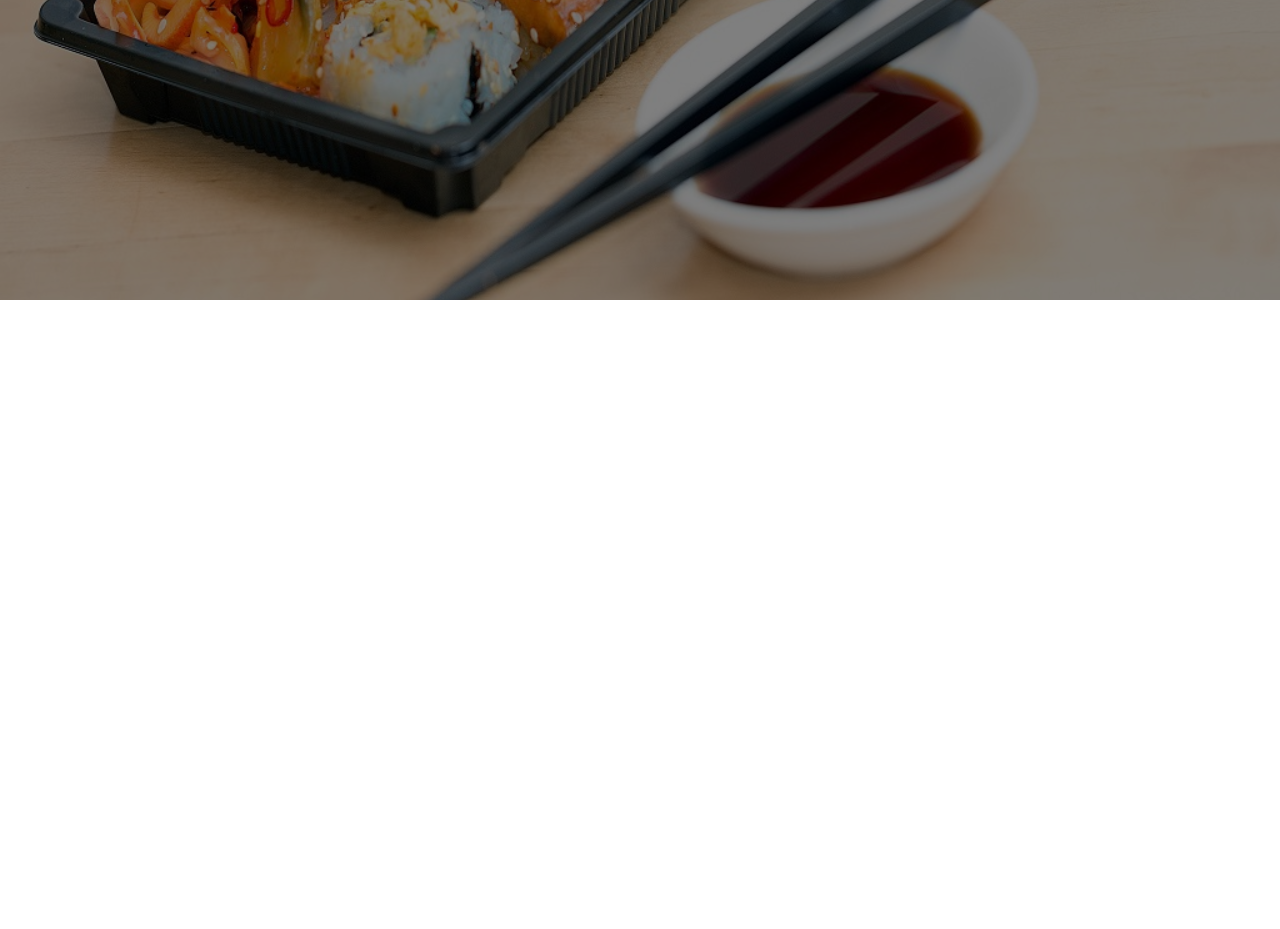
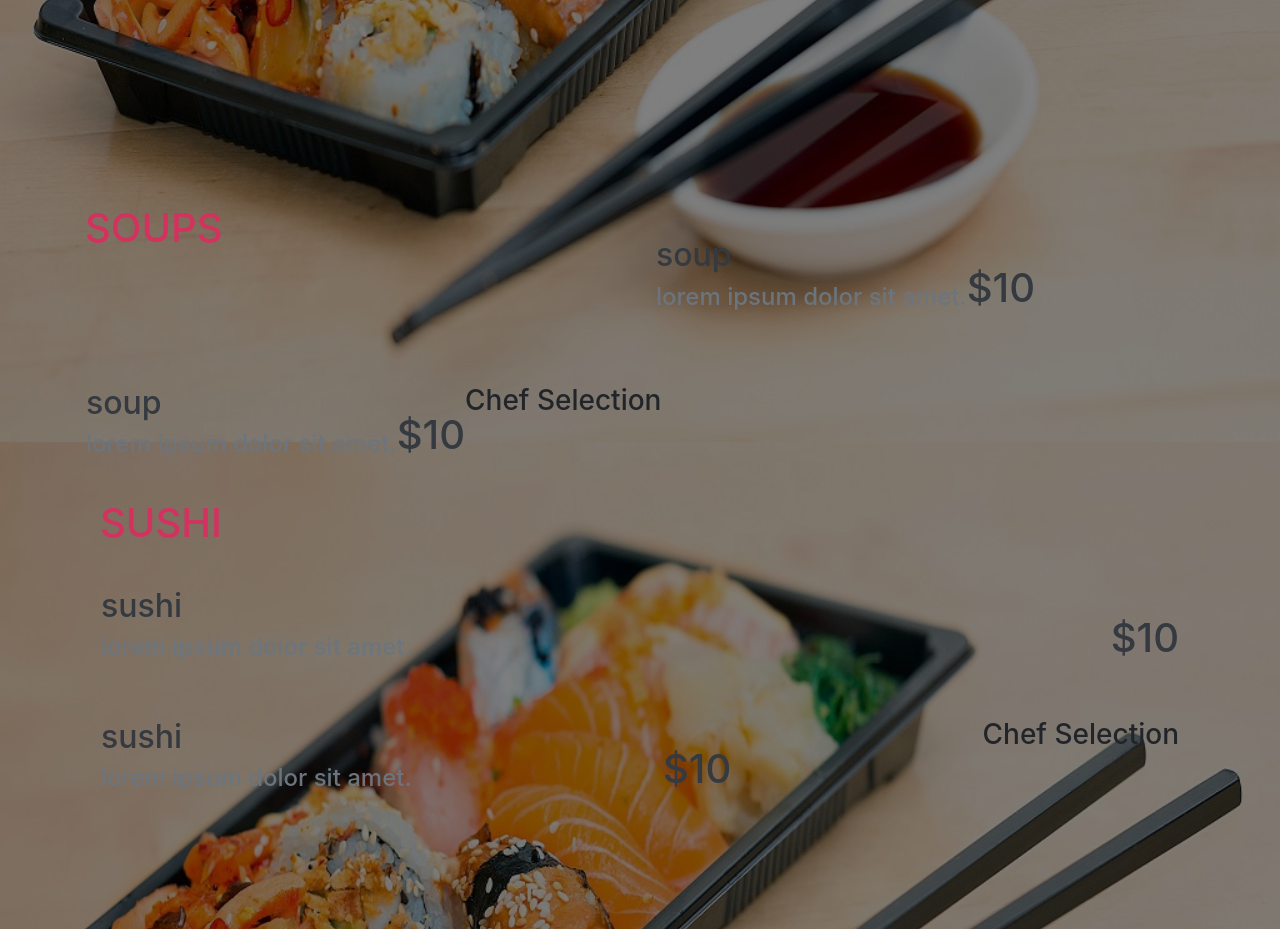
Before and after one commit to didi9002009/RecipeTemp3_Bootstrap, a website built with Parcel: page index.html in a window 1280 px wide. Shown: the part 1478-2407 px from the top of the page. Before the commit the page ends 1778 px from the top, so only its background shows below. Built offline with nearby package versions, Linux system fonts and the light colour scheme.

Commit message:
update html

```diff
--- a/index.html
+++ b/index.html
@@ -175,10 +175,72 @@
       <div class="container">
         <div class="row">
           <div class="col-md-6">
-
+            <!-- title -->
+            <div class="row">
+              <div class="col">
+                <h1 class="primary-color text-uppercase">soups</h1>
+              </div>
+            </div>
           </div>
+          <!-- end of title -->
+          <!-- single itme -->
+          <div class="single-item d-flex justify-content-between my-3 p-3">
+            <div class="single-itme-text">
+              <h2 class="text-upppercase text-dark">soup</h2>
+            <h4 class="text-muted">lorem ipsum dolor sit amet.</h4>
+             </div>
+              <div class="single-itme-price align-self-end">
+                  <h1 class="text-upppercase text-dark">$10</h1>
+            </div>
+          </div>
+          <!-- end of single item -->
+          <!-- single itme -->
+          <div class="single-item d-flex justify-content-between my-3 p-3 special">
+              <div class="single-itme-text">
+                <h2 class="text-upppercase text-dark">soup</h2>
+              <h4 class="text-muted">lorem ipsum dolor sit amet.</h4>
+               </div>
+                <div class="single-itme-price align-self-end">
+                    <h1 class="text-upppercase text-dark">$10</h1>
+              </div>
+              <h3 class="special-text text-capitalize">chef selection</h3>
+            </div>
+            <!-- end of single item -->
+        </div>
 <!-- end of the first column -->
-          <div class="col-md-6"></div>
+<!-- second item -->
+<div class="col-md-6">
+    <!-- title -->
+    <div class="row">
+      <div class="col">
+        <h1 class="primary-color text-uppercase">sushi</h1>
+      </div>
+    </div>
+  </div>
+  <!-- end of title -->
+  <!-- single itme -->
+  <div class="single-item d-flex justify-content-between my-3 p-3">
+    <div class="single-itme-text">
+      <h2 class="text-upppercase text-dark">sushi</h2>
+    <h4 class="text-muted">lorem ipsum dolor sit amet.</h4>
+     </div>
+      <div class="single-itme-price align-self-end">
+          <h1 class="text-upppercase text-dark">$10</h1>
+    </div>
+  </div>
+  <!-- end of single item -->
+  <!-- single itme -->
+  <div class="single-item d-flex justify-content-between my-3 p-3 special">
+      <div class="single-itme-text">
+        <h2 class="text-upppercase text-dark">sushi</h2>
+      <h4 class="text-muted">lorem ipsum dolor sit amet.</h4>
+       </div>
+        <div class="single-itme-price align-self-end">
+            <h1 class="text-upppercase text-dark">$10</h1>
+      </div>
+      <h3 class="special-text text-capitalize">chef selection</h3>
+    </div>
+    <!-- end of second item -->
         </div>
       </div>
     </section>
```
